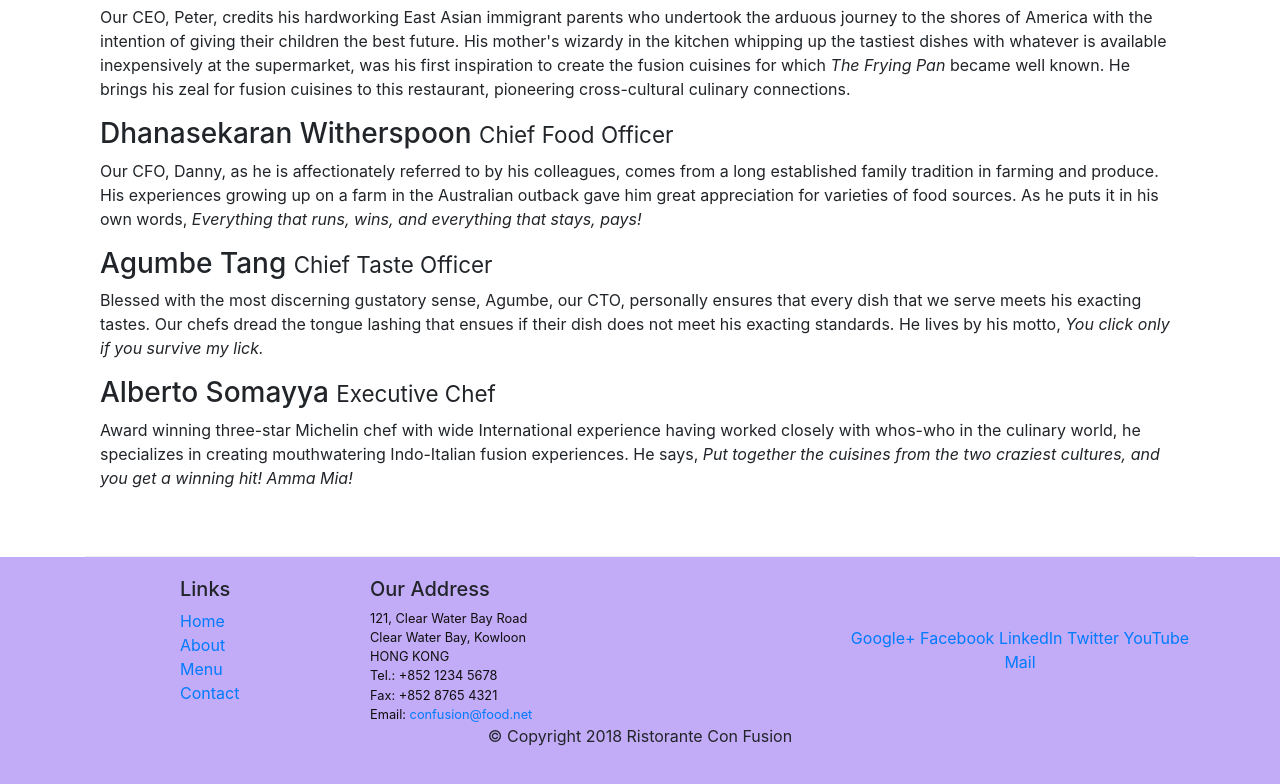
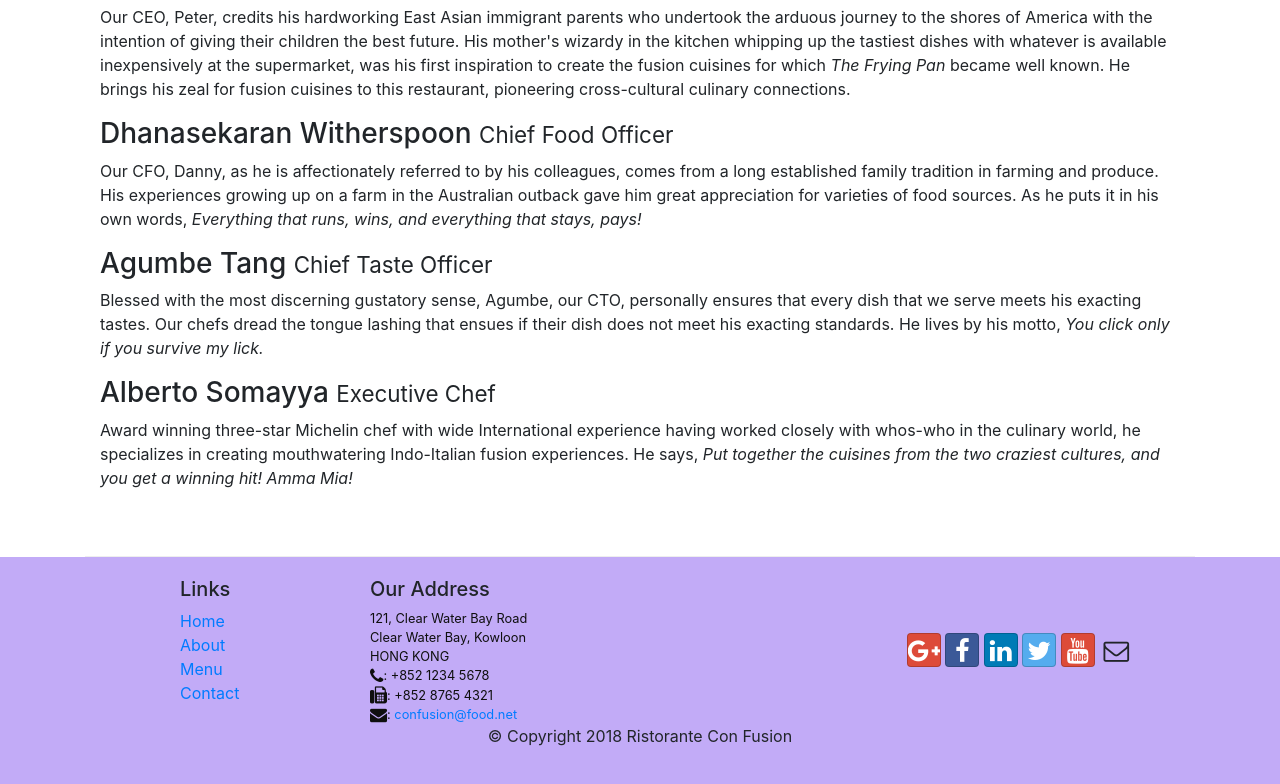
Before and after one commit to maheshJosephSadashiv/BootStrap, a website: page aboutus.html in a window 1280 px wide. Shown: the part 993-1777 px from the top of the page. Drawn offline with nearby package versions, Linux system fonts and the light colour scheme.

Commit message:
Font Awesome and Bootstrap social icons!

```diff
--- a/aboutus.html
+++ b/aboutus.html
@@ -9,6 +9,8 @@
     <!-- Bootstrap CSS -->
     <link rel="stylesheet" href="node_modules/bootstrap/dist/css/bootstrap.min.css">
     <link rel="stylesheet" href="css/index.css">
+    <link rel="stylesheet" href="node_modules/font-awesome/css/font-awesome.min.css">
+    <link rel="stylesheet" href="node_modules/bootstrap-social/bootstrap-social.css">
 
     <title>Ristorante Con Fusion: About Us</title>
 
@@ -22,16 +24,16 @@
             <div class="collapse navbar-collapse" id="Navbar">
                 <ul class="navbar-nav mr-auto">
                     <li class="navbar-item ">
-                        <a class="nav-link" href="./index.html">Home</a>
+                        <a class="nav-link" href="./index.html"><span class="fa fa-home fa-lg"></span> Home</a>
                     </li>
                     <li class="navbar-item active">
-                        <a class="nav-link" href="#">About Us</a>
+                        <a class="nav-link" href="#"><span class="fa fa-info fa-lg"></span> About Us</a>
                     </li>
                     <li class="navbar-item ">
-                        <a class="nav-link" href="#">Menu</a>
+                        <a class="nav-link" href="#"><span class="fa fa-list fa-lg"></span> Menu</a>
                     </li>
                     <li class="navbar-item ">
-                        <a class="nav-link" href="#">Contact Us</a>
+                        <a class="nav-link" href="#"><span class="fa fa-address-card fa-lg"></span> Contact Us</a>
                     </li>
                 </ul>
             </div>
@@ -120,19 +122,19 @@
 		              121, Clear Water Bay Road<br>
 		              Clear Water Bay, Kowloon<br>
 		              HONG KONG<br>
-		              Tel.: +852 1234 5678<br>
-		              Fax: +852 8765 4321<br>
-		              Email: <a href="mailto:confusion@food.net">confusion@food.net</a>
+		              <i class="fa fa-phone fa-lg"></i>: +852 1234 5678<br>
+		              <i class="fa fa-fax fa-lg"></i>: +852 8765 4321<br>
+		              <i class="fa fa-envelope fa-lg"></i>: <a href="mailto:confusion@food.net">confusion@food.net</a>
 		           </address>
                 </div>
                 <div class="col-12 col-sm-4 align-self-center">
                     <div class="text-center">
-                        <a href="http://google.com/+">Google+</a>
-                        <a href="http://www.facebook.com/profile.php?id=">Facebook</a>
-                        <a href="http://www.linkedin.com/in/">LinkedIn</a>
-                        <a href="http://twitter.com/">Twitter</a>
-                        <a href="http://youtube.com/">YouTube</a>
-                        <a href="mailto:">Mail</a>
+                        <a class="btn btn-social-icon btn-google" href="http://google.com/+"><i class="fa fa-google-plus"></i></a>
+                        <a class="btn btn-social-icon btn-facebook" href="http://www.facebook.com/profile.php?id="><i class="fa fa-facebook"></i></a>
+                        <a class="btn btn-social-icon btn-linkedin" href="http://www.linkedin.com/in/"><i class="fa fa-linkedin"></i></a>
+                        <a class="btn btn-social-icon btn-twitter" href="http://twitter.com/"><i class="fa fa-twitter"></i></a>
+                        <a class="btn btn-social-icon btn-google" href="http://youtube.com/"><i class="fa fa-youtube"></i></a>
+                        <a class="btn btn-social-icon" href="mailto:"><i class="fa fa-envelope-o"></i></a>
                     </div>
                 </div>
            </div>
--- a/package.json
+++ b/package.json
@@ -15,6 +15,8 @@
   },
   "dependencies": {
     "bootstrap": "^4.5.0",
+    "bootstrap-social": "^5.1.1",
+    "font-awesome": "^4.7.0",
     "jquery": "^3.5.1",
     "popper.js": "^1.12.9"
   }
```
Also changed, not shown: index.html (+10 -7 lines), 1 other file.
